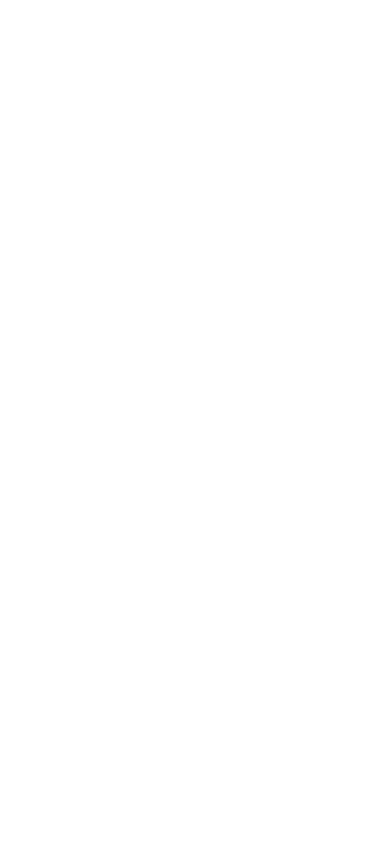
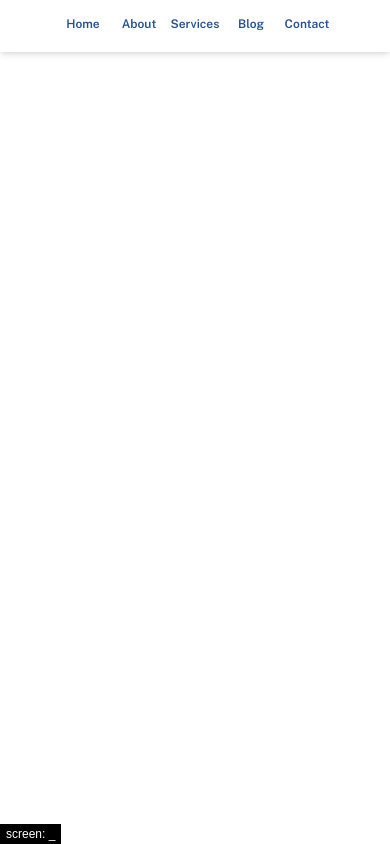
Before and after one commit to eleazarTorres-ect/pharma, a React (Create React App) app: page / in a window 390 px wide. Built offline with nearby package versions, Linux system fonts and the light colour scheme.

Commit message:
Add Navigation Bar with Mobile Responsive

```diff
--- a/public/index.html
+++ b/public/index.html
@@ -1,43 +1,26 @@
 <!DOCTYPE html>
 <html lang="en">
+
 <head>
   <meta charset="utf-8" />
   <link rel="icon" href="%PUBLIC_URL%/favicon.ico" />
   <meta name="viewport" content="width=device-width, initial-scale=1" />
   <meta name="theme-color" content="#000000" />
-    <meta
-      name="description"
-      content="Web site created using create-react-app"
-    />
+  <meta name="description" content="Web site created using create-react-app" />
   <link rel="apple-touch-icon" href="%PUBLIC_URL%/logo192.png" />
   <!--
       manifest.json provides metadata used when your web app is installed on a
       user's mobile device or desktop. See https://developers.google.com/web/fundamentals/web-app-manifest/
     -->
   <link rel="manifest" href="%PUBLIC_URL%/manifest.json" />
-    <!--
-      Notice the use of %PUBLIC_URL% in the tags above.
-      It will be replaced with the URL of the `public` folder during the build.
-      Only files inside the `public` folder can be referenced from the HTML.
 
-      Unlike "/favicon.ico" or "favicon.ico", "%PUBLIC_URL%/favicon.ico" will
-      work correctly both with client-side routing and a non-root public URL.
-      Learn how to configure a non-root public URL by running `npm run build`.
-    -->
   <title>React App</title>
 </head>
-  <body>
+
+<body class="debug-screens">
   <noscript>You need to enable JavaScript to run this app.</noscript>
   <div id="root"></div>
-    <!--
-      This HTML file is a template.
-      If you open it directly in the browser, you will see an empty page.
 
-      You can add webfonts, meta tags, or analytics to this file.
-      The build step will place the bundled scripts into the <body> tag.
+</body>
 
-      To begin the development, run `npm start` or `yarn start`.
-      To create a production bundle, use `npm run build` or `yarn build`.
-    -->
-  </body>
 </html>
--- a/src/components/navigationSection/LogoNavComponent.jsx
+++ b/src/components/navigationSection/LogoNavComponent.jsx
@@ -1,7 +1,7 @@
 import Logo1 from "../../assets/img/asset001.svg";
 const LogoNavComponent = ({ image }) => {
   return (
-    <div className="inline-flex items-center flex-shrink-0 ">
+    <div className="flex flex-grow items-center text-gray-800 font-semibold text-xl tracking-tight">
       <img className="h-8 " src={image} />
     </div>
   );
--- a/src/components/navigationSection/MenuComponent.jsx
+++ b/src/components/navigationSection/MenuComponent.jsx
@@ -2,14 +2,14 @@
   return (
     <a
       href={linkReference}
-      className="w-full px-2 py-2 lg:inline-flex lg:w-auto text-port-royal-B hover:text-port-royal-B"
+      className="w-12 md:w-16 relative mx-1 lg:px-2 py-2 flex justify-center items-center text-pharma-A-400 hover:text-pharma-A-400"
     >
-      <span
+      <div
         id={id}
-        className="pb-1 border-b-2 public_semibold border-port-royal-B"
+        className="pb-1 border-b-0  public_semibold border-pharma-A-400"
       >
         {label}
-      </span>
+      </div>
     </a>
   );
 };
--- a/src/components/navigationSection/NavigationBar.jsx
+++ b/src/components/navigationSection/NavigationBar.jsx
@@ -1,17 +1,18 @@
 import $ from "jquery";
+import React, { Component } from "react";
 import MenuComponent from "./MenuComponent";
 import LogoNavComponent from "./LogoNavComponent";
 import Logo1 from "../../assets/img/asset001.svg";
 const NavigationBar = () => {
+  const navPadding =
+    "px-2 py-2  sm:py-4 sm:px-24 md:px-24 lg:px-48  shadow-md border-bottom-2  ";
+  const navDisplay = "fixed z-50 flex justify-center md:justify-end w-full  ";
   return (
-    <nav className="fixed z-50 flex flex-wrap items-center justify-center w-full px-10 py-2 bg-white shadow-md border-bottom-2 sm:py-4 sm:px-24 md:px-24 lg:px-48">
+    <nav className={navDisplay + navPadding}>
+      <div className="flex flex-grow items-center hidden md:flex">
         <LogoNavComponent image={Logo1} />
-
-      <div
-        className="justify-center hidden w-full text-xs lg:inline-flex lg:flex-shrink lg:w-auto"
-        id="navigation"
-      >
-        <header className="flex flex-col flex-wrap items-start justify-center w-full lg:inline-flex lg:flex-row lg:ml-auto lg:w-auto lg:items-center lg:h-auto">
+      </div>
+      <div className="flex items-center public_thin text-xs">
         <MenuComponent
           linkReference="#home"
           id="homeNav"
@@ -22,7 +23,7 @@
           linkReference="#aboutUs"
           id="aboutUsNav"
           status="inactive"
-            label="About Us"
+          label="About"
         />
         <MenuComponent
           linkReference="#services"
@@ -40,9 +41,8 @@
           linkReference="#contactUs"
           id="contactUsNav"
           status="inactive"
-            label="Contact Us"
+          label="Contact"
         />
-        </header>
       </div>
     </nav>
   );
--- a/src/containers/HomeContainer.jsx
+++ b/src/containers/HomeContainer.jsx
@@ -2,6 +2,10 @@
 import NavigationBar from "../components/navigationSection/NavigationBar";
 
 const HomeContainer = () => {
-  return <React.Fragment></React.Fragment>;
+  return (
+    <React.Fragment>
+      <NavigationBar></NavigationBar>
+    </React.Fragment>
+  );
 };
 export default HomeContainer;
```
Also changed, not shown: tailwind.config.js (+8 -8 lines), src/assets/css/main.css. Lines whose indentation alone changed are shown as unchanged.
